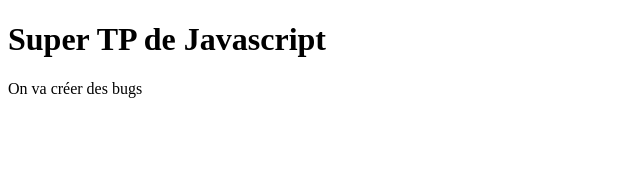
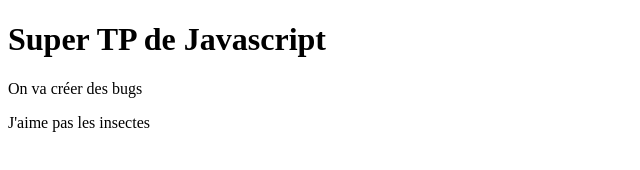
Before and after one commit to TyTy-cf/2026-poei-javascript, a plain HTML site: page index.html in a window 1280 px wide. Shown: the whole page, without its empty margins (0-640 px from the left). Drawn offline with Linux system fonts and the light colour scheme.

Commit message:
bahlesinsectes

```diff
--- a/index.html
+++ b/index.html
@@ -8,6 +8,7 @@
     <body>
         <h1>Super TP de Javascript</h1>
         <p>On va créer des bugs</p>
+        <p>J'aime pas les insectes</p>
         <script></script>
     </body>
 </html>
```
